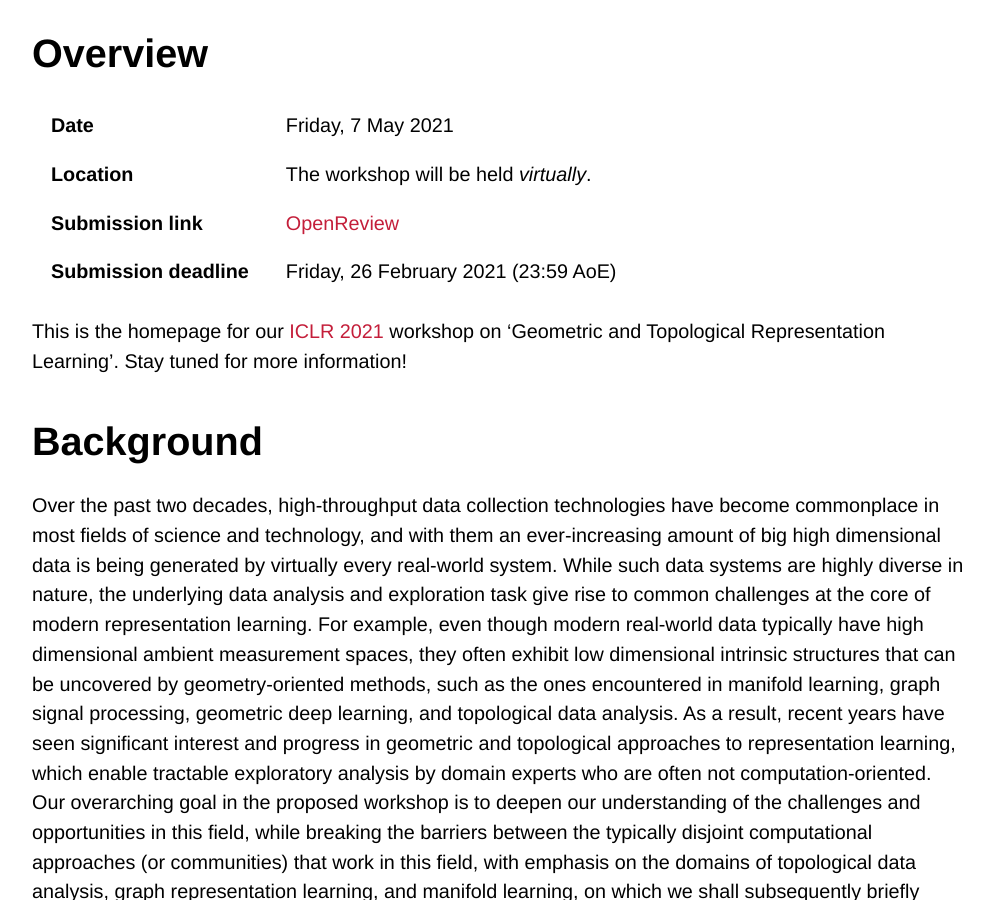
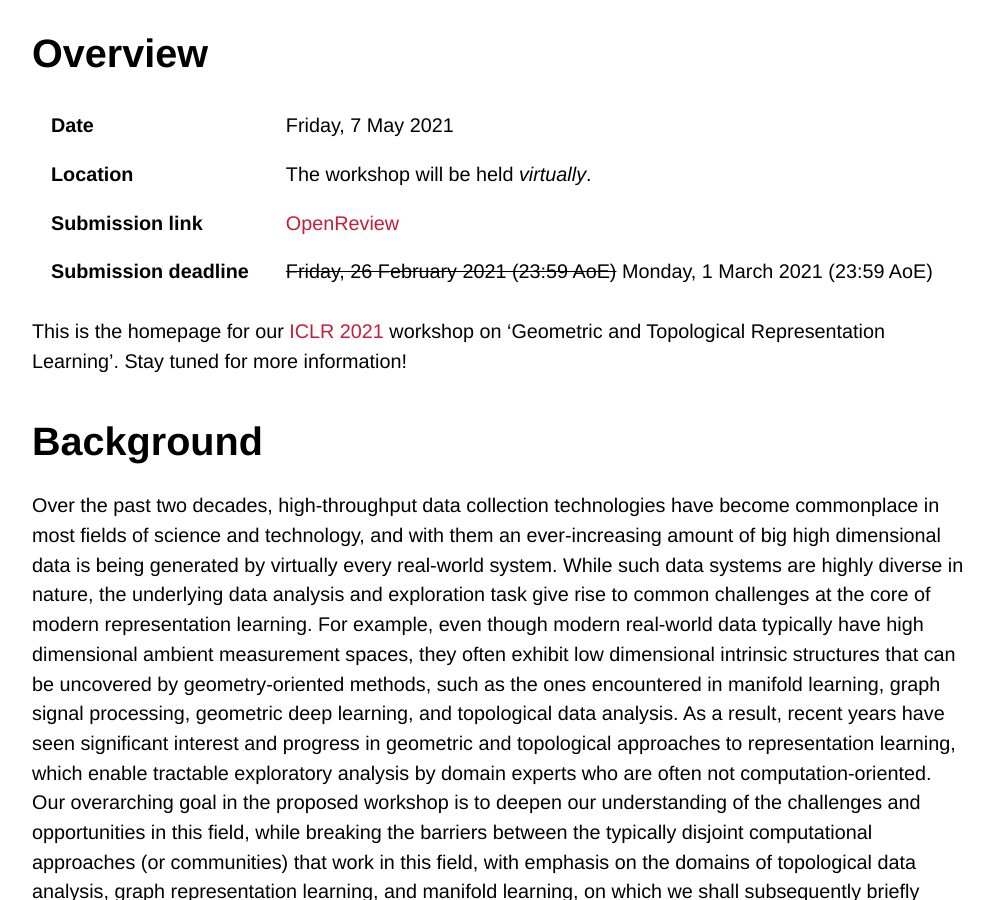
Before and after one commit to gt-rl/gt-rl.github.io, a Jekyll site: the page built from index.md, in a window 1280 px wide and 900 px high, scrolled down 440 px. Shown: the whole window, without its empty margins (140-1133 px from the left). Built offline with Jekyll 4.4.1, drawn with Linux system fonts in a browser that asks for light colours; some web fonts are replaced; our own code applies the rules of GitHub Pages for plain Markdown files.

Commit message:
Fixed deadline

```diff
--- a/index.md
+++ b/index.md
@@ -7,7 +7,7 @@ layout: default
 | **Date** |  Friday, 7 May 2021 |
 | **Location** | The workshop will be held *virtually*. |
 | **Submission link** | [OpenReview](https://openreview.net/group?id=ICLR.cc/2021/Workshop/GTRL) |
-| **Submission deadline** | Friday, 26 February 2021 (23:59 AoE) |
+| **Submission deadline** | ~~Friday, 26 February 2021 (23:59 AoE)~~ Monday, 1 March 2021 (23:59 AoE) |
 
 This is the homepage for our [ICLR 2021](https://iclr.cc/Conferences/2021) workshop on 'Geometric and Topological
 Representation Learning'. Stay tuned for more information!
```
